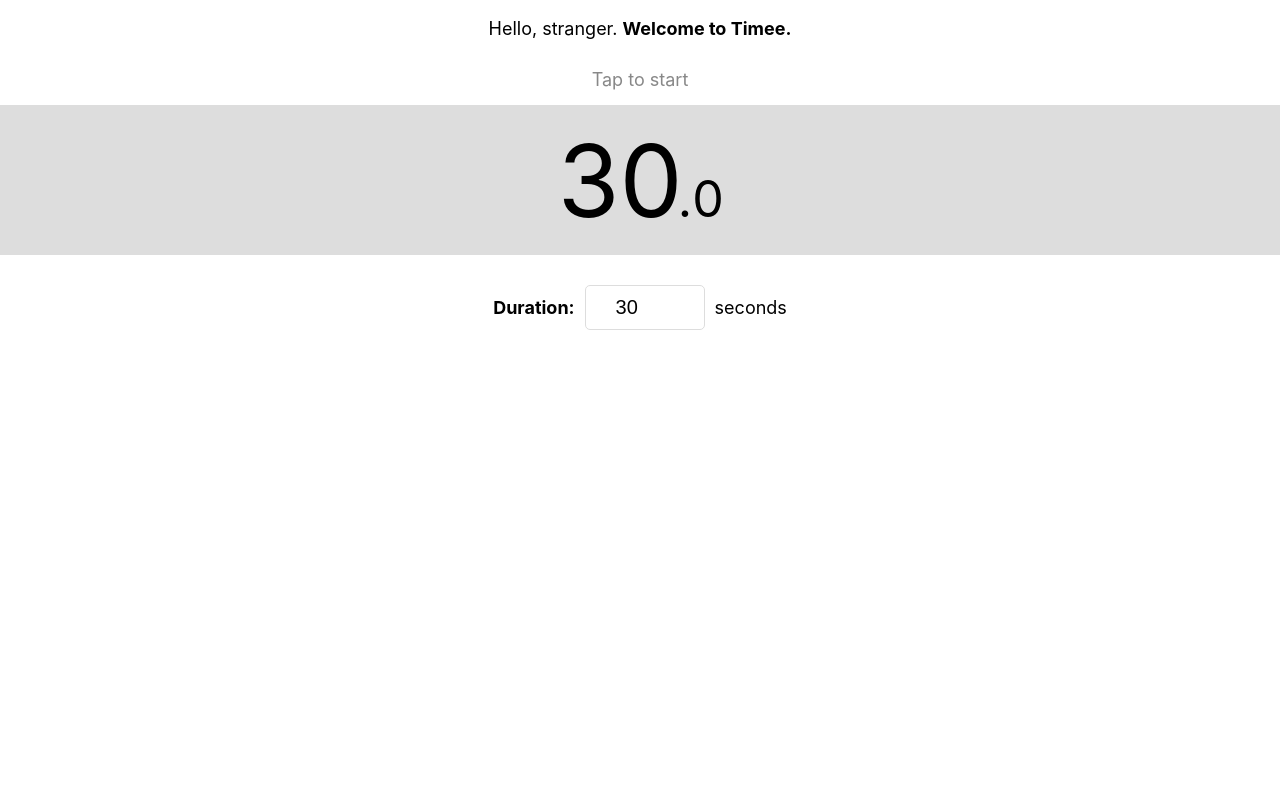
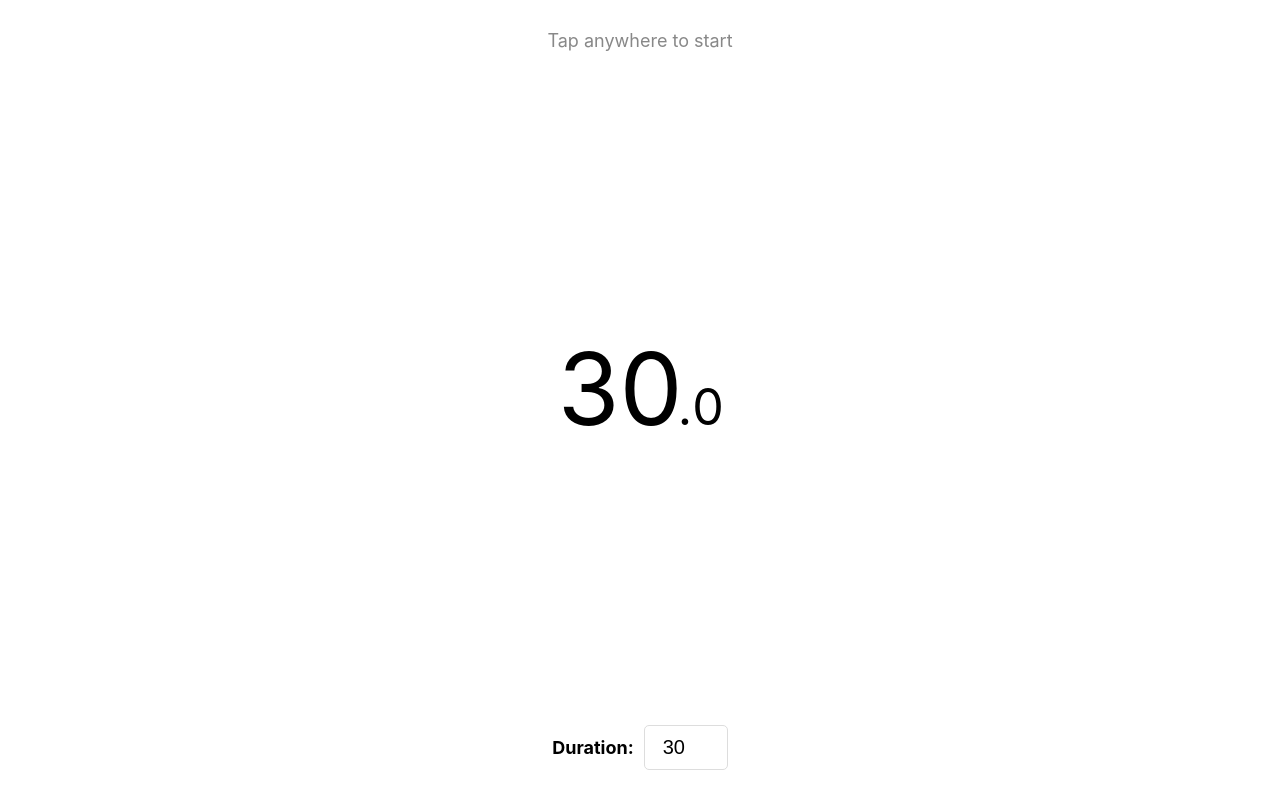
Before and after one commit to pereznieto/timee, a React (Create React App) app: page / in a window 1280 px wide. Shown: the top 792 px of the page. Built offline with nearby package versions, Linux system fonts and the light colour scheme.

Commit message:
Make progress full height and clean up App & Timer

```diff
--- a/src/components/Timer/Timer.module.scss
+++ b/src/components/Timer/Timer.module.scss
@@ -1,24 +1,16 @@
-.timer {
-  margin-top: 30px;
+.timerWrapper {
+  position: relative;
+  width: 100vw;
+  height: 100vh;
   cursor: pointer;
 }
 
-.helperText {
-  margin-bottom: 15px;
-  color: #888;
-}
-
-.time {
+.progressWrapper {
   position: relative;
-  height: 150px;
-  background-color: #ddd;
-  user-select: none;
+  height: 100vh;
 }
 
 .progress {
-  position: absolute;
-  top: 0;
-  left: 0;
   height: 100%;
   background-color: #a3e4d7;
   transition: background-color 1s ease-in-out;
@@ -28,19 +20,27 @@
   background-color: #f5b7b1;
 }
 
-.numberWrapper {
+.timer {
   position: absolute;
-  top: 50%;
-  left: 50%;
-  transform: translate(-50%, -50%);
+  top: 0;
+  width: 100%;
+  height: 100%;
+  display: flex;
+  flex-direction: column;
+  justify-content: space-between;
 }
 
-.seconds,
-.decimals {
-  display: inline-block;
+.helperText {
+  margin-top: 30px;
+  color: #888;
+}
+
+.numberWrapper {
+  user-select: none;
 }
 
 .seconds {
+  display: inline-block;
   width: 120px;
   font-size: 100px;
   text-align: right;
@@ -51,13 +51,14 @@
 }
 
 .decimals {
+  display: inline-block;
   width: 30px;
   font-size: 50px;
   text-align: left;
 }
 
 .duration {
-  margin-top: 30px;
+  margin-bottom: 30px;
   cursor: default;
   transition: all 0.3s ease-in-out;
 }
@@ -68,13 +69,14 @@
 
 .durationLabel {
   font-weight: 700;
+  margin-right: 10px;
 }
 
 .durationInput {
-  margin: 0 10px;
-  padding: 10px 0 10px 30px;
+  padding: 10px 0 10px 18px;
   font-size: 20px;
   border-radius: 5px;
   border: 1px solid #ddd;
+  box-shadow: none;
   transition: all 0.3s ease-in-out;
 }
--- a/src/components/Timer/Timer.tsx
+++ b/src/components/Timer/Timer.tsx
@@ -44,22 +44,23 @@ const Timer = () => {
   }
 
   return (
-    <div className={styles.timer} onClick={pauseOrPlay}>
-      <div className={styles.helperText}>
-        Tap to {isRunning ? 'pause' : 'start'}
-      </div>
-      <div className={styles.time}>
+    <div className={styles.timerWrapper} onClick={pauseOrPlay}>
+      <div className={styles.progressWrapper}>
         {shouldShowProgress && (
           <div
             className={clsx(styles.progress, isRunningOut && styles.runningOut)}
             style={{ width: `${percentageElapsed}%` }}
           />
         )}
+      </div>
+      <div className={styles.timer}>
+        <div className={styles.helperText}>
+          Tap anywhere to {isRunning ? 'pause' : 'start'}
+        </div>
         <div className={styles.numberWrapper}>
           <span className={styles.seconds}>{seconds}</span>
           <span className={styles.point}>.</span>
           <span className={styles.decimals}>{decimals}</span>
-        </div>
         </div>
         <div
           className={clsx(styles.duration, isRunning && styles.disabled)}
@@ -76,14 +77,14 @@ const Timer = () => {
             id="duration"
             name="duration"
             min="0"
-          max="1000"
+            max="99"
             disabled={isRunning}
             value={splitSeconds(duration)[0]}
             onChange={({ target: { value } }) => {
               setDuration(Number(value) * 1000)
             }}
           />
-        <span>seconds</span>
+        </div>
       </div>
     </div>
   )
--- a/src/views/App/App.tsx
+++ b/src/views/App/App.tsx
@@ -4,9 +4,6 @@ import Timer from '../../components/Timer/Timer'
 
 const App = () => (
   <div className={styles.app}>
-    <p>
-      Hello, stranger. <strong>Welcome to Timee.</strong>
-    </p>
     <Timer />
   </div>
 )
```
Also changed, not shown: 2 other files (tests, documents, lock files or other folders). Lines whose indentation alone changed are shown as unchanged.
